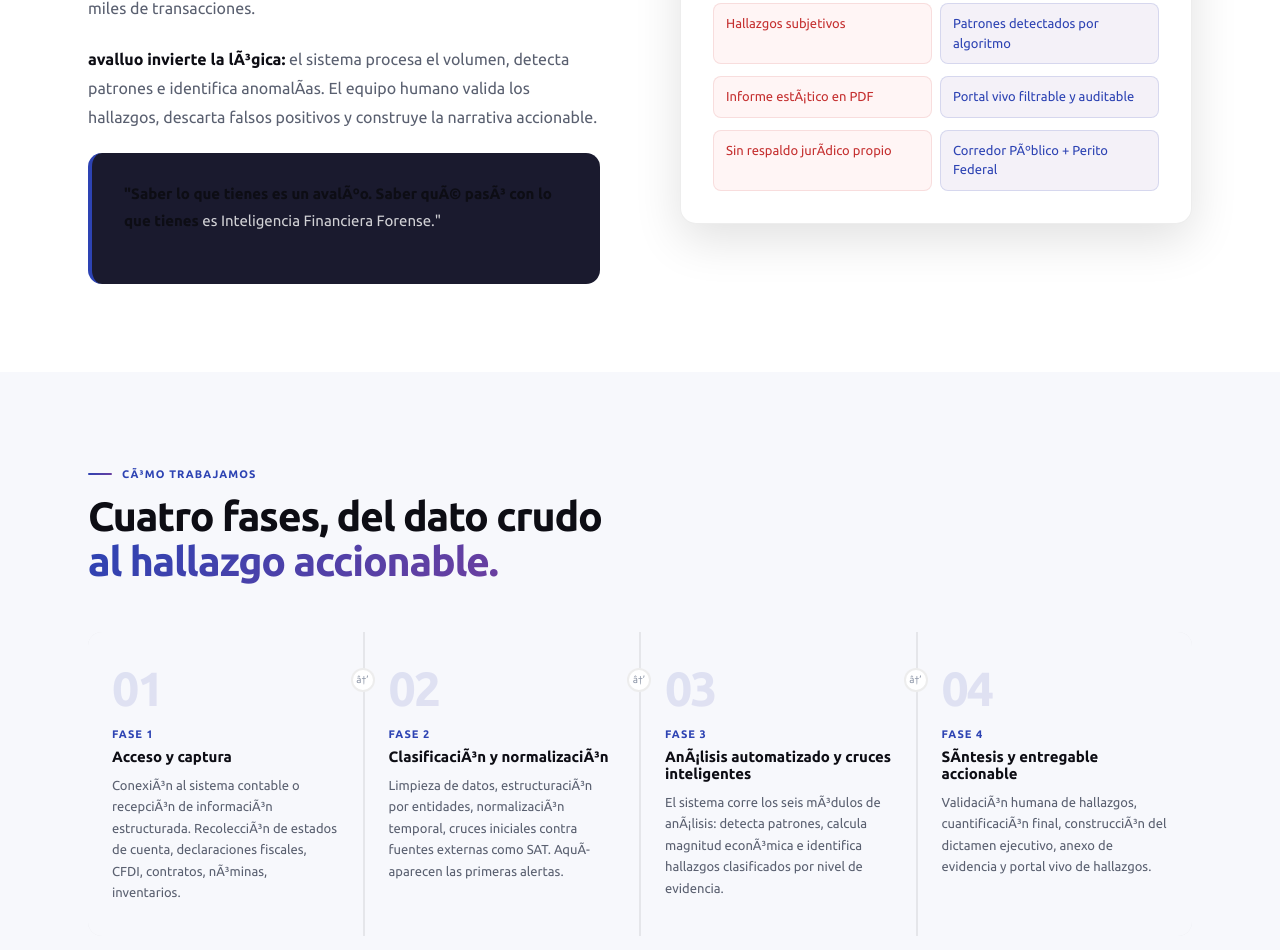
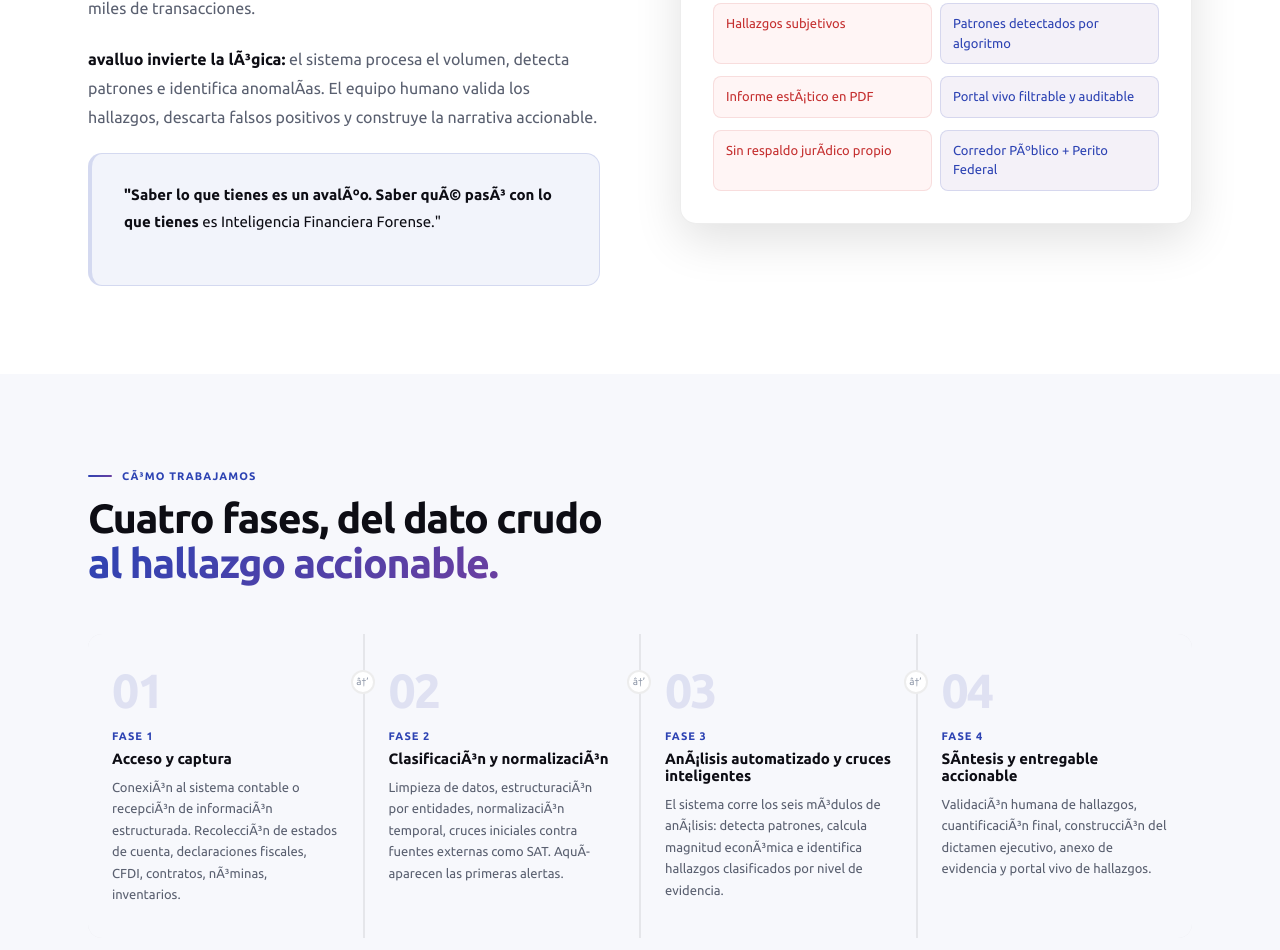
Before and after one commit to agustinlozanov-source/avalluolanding, a plain HTML site: page frontend/inteligencia-financiera-forense.html in a window 1280 px wide. Shown: the part 1448-2398 px from the top of the page. Drawn offline with nearby package versions, Linux system fonts and the light colour scheme.

Commit message:
fix: improve contrast on quote box in inteligencia-financiera-forense

```diff
--- a/frontend/inteligencia-financiera-forense.html
+++ b/frontend/inteligencia-financiera-forense.html
@@ -175,9 +175,9 @@ nav{position:fixed;top:0;left:0;right:0;z-index:200;height:68px;display:flex;ali
 .arg-wrap{display:grid;grid-template-columns:1fr 1fr;gap:80px;align-items:start;margin-top:48px}
 .arg-text p{font-size:16px;color:var(--gray);line-height:1.8;margin-bottom:22px}
 .arg-text p strong{color:var(--ink)}
-.arg-box{background:var(--ink2);border-radius:14px;padding:28px 32px;border-left:4px solid var(--blue);margin-top:8px}
-.arg-box p{font-size:15px;color:rgba(255,255,255,0.8);line-height:1.75}
-.arg-box strong{color:var(--white)}
+.arg-box{background:rgba(45,67,179,0.06);border-radius:14px;padding:28px 32px;border-left:4px solid var(--blue);margin-top:8px;border:1px solid rgba(45,67,179,0.15);border-left-width:4px}
+.arg-box p{font-size:15px;color:var(--ink);line-height:1.75}
+.arg-box strong{color:var(--blue)}
 .arg-visual{position:sticky;top:88px}
 .arg-card{background:var(--white);border:1px solid var(--border);border-radius:16px;padding:32px;box-shadow:var(--shadow-lg)}
 .arg-card-title{font-size:12px;font-weight:700;text-transform:uppercase;letter-spacing:0.08em;color:var(--gray2);margin-bottom:20px}
```
